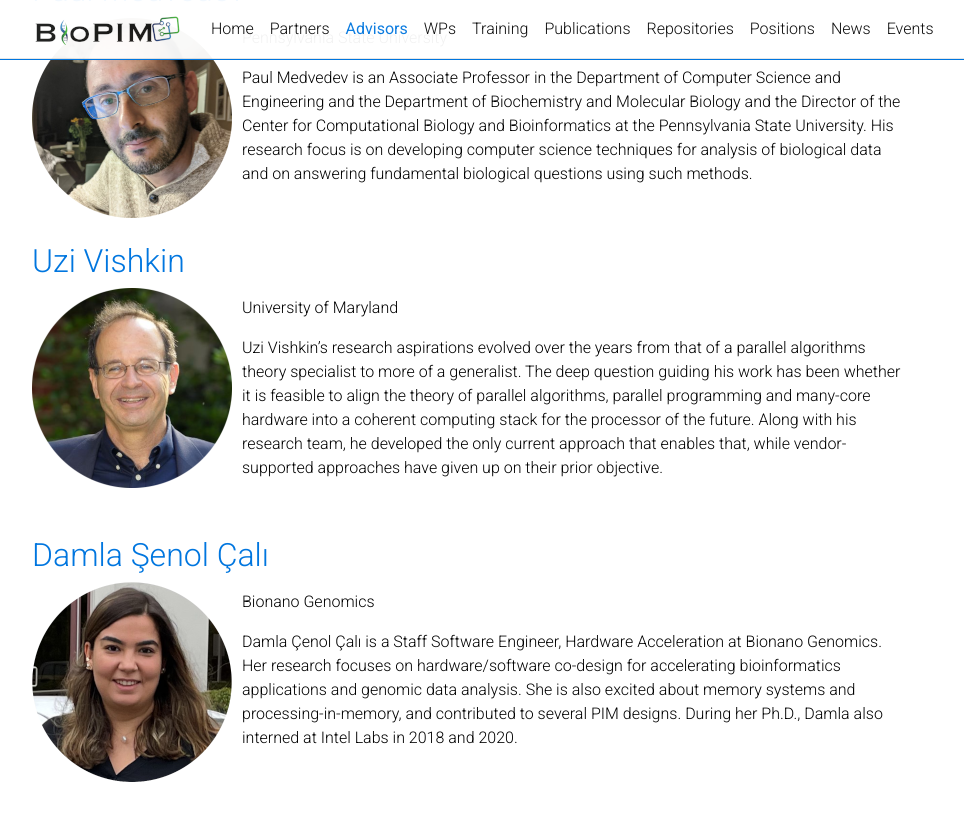
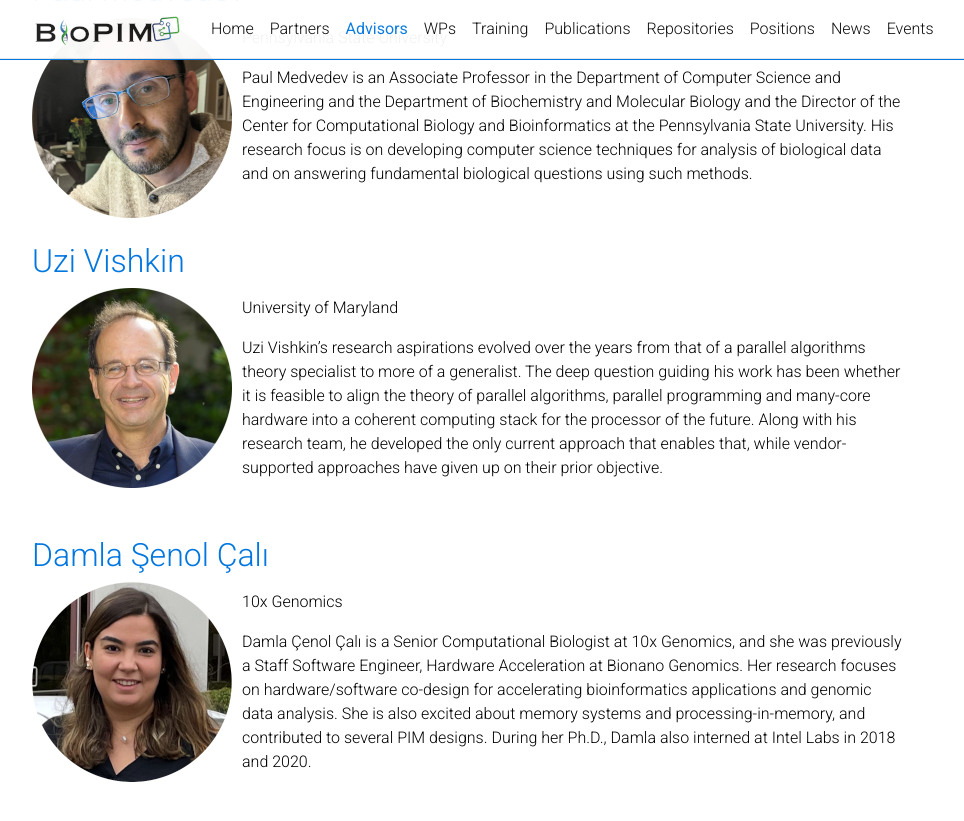
Before and after one commit to BioPIM/biopim.github.io, a Jekyll site: the page built from _pages/advisors.md, in a window 1280 px wide and 900 px high, scrolled down 573 px. Shown: the top 821 px of the window, without its empty margins (173-1137 px from the left). Built offline with Jekyll 4.4.1, drawn with Linux system fonts in a browser that asks for light colours; comment, search, counter and statistics services are not loaded; a style sheet for code colours, icons or effects is not loaded.

Commit message:
bloom filters, damla update

```diff
--- a/_data/repositories.yml
+++ b/_data/repositories.yml
@@ -24,6 +24,7 @@ github_repos:
   - CMU-SAFARI/Rubicon
   - CMU-SAFARI/RawAlign
   - CMU-SAFARI/SimplePIM
+  - CMU-SAFARI/PimBloomFilters
 
 github_users:
   - calkan
--- a/_pages/advisors.md
+++ b/_pages/advisors.md
@@ -45,8 +45,8 @@ Uzi Vishkin's research aspirations evolved over the years from that of a paralle
 
 <img style="float:left;padding-right:10px;" align="left" src="../assets/img/damlasenolcali.png">
 
-Bionano Genomics
+10x Genomics
 
-Damla Çenol Çalı is a Staff Software Engineer, Hardware Acceleration at Bionano Genomics. Her research focuses on hardware/software co-design for accelerating bioinformatics applications and genomic data analysis. She is also excited about memory systems and processing-in-memory, and contributed to several PIM designs. During her Ph.D., Damla also interned at Intel Labs in 2018 and 2020.
+Damla Çenol Çalı is a Senior Computational Biologist at 10x Genomics, and she was previously a Staff Software Engineer, Hardware Acceleration at Bionano Genomics. Her research focuses on hardware/software co-design for accelerating bioinformatics applications and genomic data analysis. She is also excited about memory systems and processing-in-memory, and contributed to several PIM designs. During her Ph.D., Damla also interned at Intel Labs in 2018 and 2020.
 
 <br clear="left"/>
```
